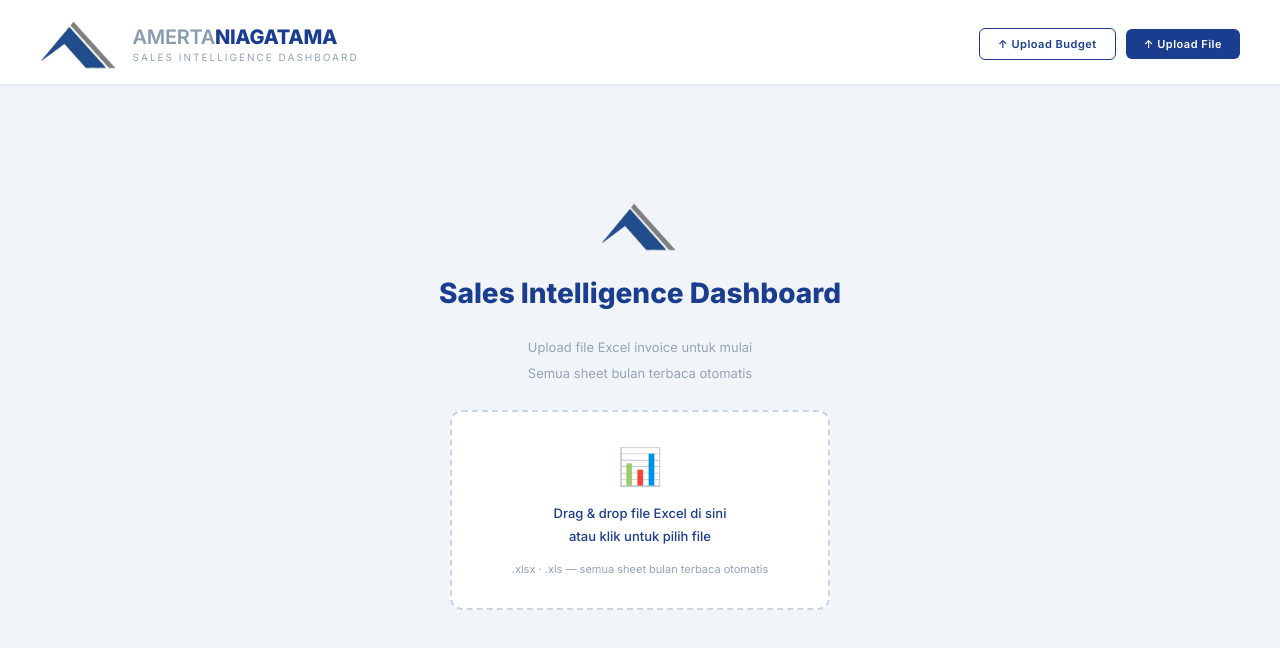
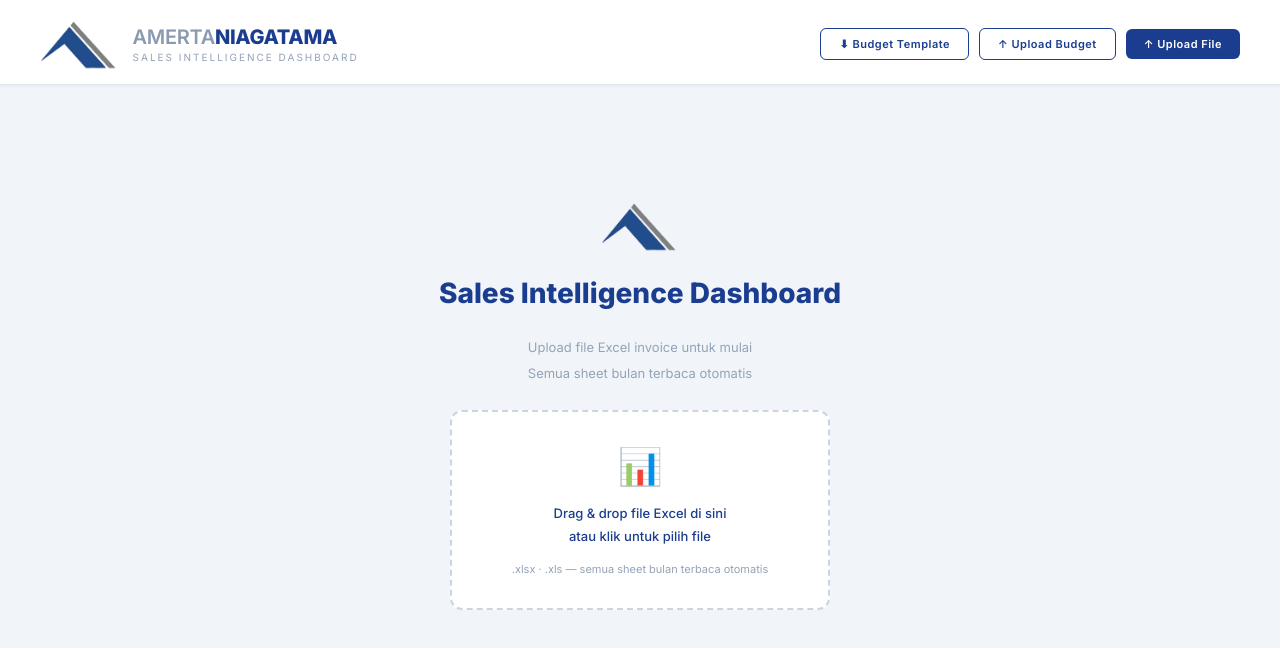
Before and after one commit to kannensusanto-jpg/amerta-insights, a React (Create React App) app: page / in a window 1280 px wide. Shown: the top 648 px of the page. Built offline with nearby package versions, Linux system fonts and the light colour scheme.

Commit message:
Show budget template button always, not just when data loaded

```diff
--- a/src/App.jsx
+++ b/src/App.jsx
@@ -1016,11 +1016,9 @@
                   ⬇ Export PDF
                 </button>
               )}
-              {data && (
-                <button className="swap-btn swap-btn-outline" onClick={downloadBudgetTemplate}>
-                  ⬇ Budget Template
-                </button>
-              )}
+              <button className="swap-btn swap-btn-outline" onClick={downloadBudgetTemplate}>
+                ⬇ Budget Template
+              </button>
               <button className="swap-btn swap-btn-outline" style={{position:"relative"}}>
                 {Object.keys(budget).length>0?"✓ Budget Loaded":"↑ Upload Budget"}
                 <input type="file" accept=".xlsx,.xls" onChange={e=>loadBudget(e.target.files[0])} style={{position:"absolute",inset:0,opacity:0,cursor:"pointer"}}/>
```
